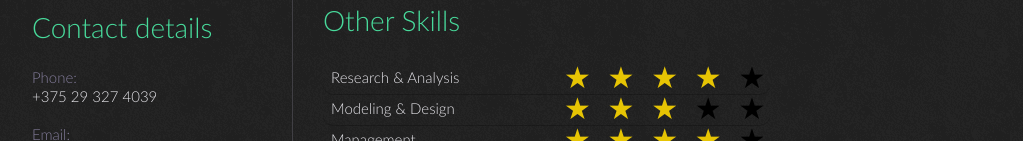
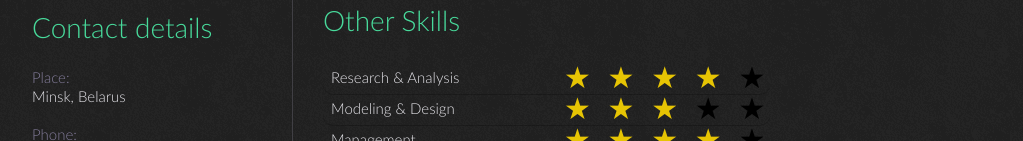
Before and after one commit to cqxg/rsschool-2019Q1-cv, a React (Create React App) app: page /profile in a window 1280 px wide. Shown: the part 659-800 px from the top of the page, without its empty margins (128-1151 px from the left). Built offline with nearby package versions, Linux system fonts and the light colour scheme; what i18next-xhr-backend would draw is missing.

Commit message:
feat: add place

```diff
--- a/src/components/LeftCol/LeftCol.js
+++ b/src/components/LeftCol/LeftCol.js
@@ -20,10 +20,21 @@ const LeftCol = ({ t }) => (
 
     <div className="left-col__contacts">
       <h2>{t("contact")}</h2>
+
+      <p>{t("adress")}</p>
+      <a
+        target="_blank"
+        rel="noreferrer"
+        href="https://www.google.by/maps/place/Minsk/@53.8845585,27.453286,11z/data=!3m1!4b1!4m5!3m4!1s0x46dbcfd35b1e6ad3:0xb61b853ddb570d9!8m2!3d53.9006011!4d27.558972"
+      >
+        {t("place")}
+      </a>
+
       <p>{t("phone")}</p>
       <a href="tel: +375 29 327 4039" type="tel">
         +375 29 327 4039
       </a>
+
       <p>{t("mail")}</p>
       <a href="mailto: cqxg@yandex.ru">cqxg@yandex.ru</a>
     </div>
--- a/src/utils/locales/en.js
+++ b/src/utils/locales/en.js
@@ -16,8 +16,7 @@ export default {
   contact: "Contact details",
   phone: "Phone:",
   mail: "Email:",
-  adress: "Adress:",
-  street: "Rokossovskogo, 60/1",
+  adress: "Place:",
   place: "Minsk, Belarus",
   sendMeMess: "Send me a message",
   social: "Get social",
--- a/src/utils/locales/ru.js
+++ b/src/utils/locales/ru.js
@@ -18,8 +18,7 @@ export default {
   contact: "Мои контакты",
   phone: "Мобильный телефон:",
   mail: "Почтовый ящик:",
-  adress: "Адрес:",
-  street: "Рокоссовского, 60/1",
+  adress: "Место:",
   place: "Минск, Беларусь",
   sendMeMess: "Отправить мне письмо ",
   social: "",
```
Also changed, not shown: 1 other file (tests, documents, lock files or other folders).
